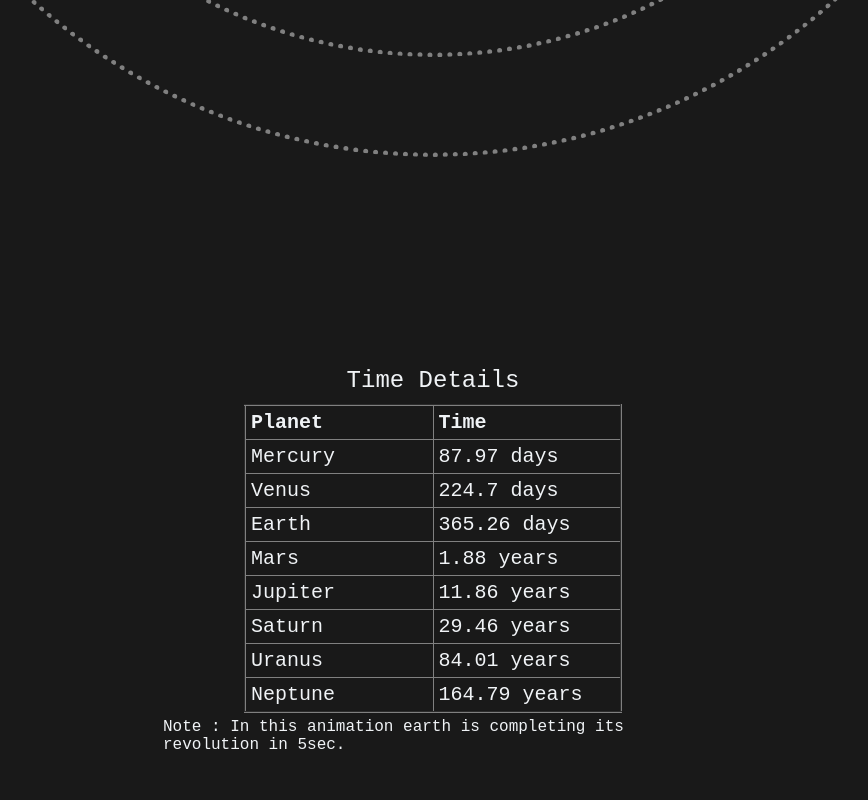
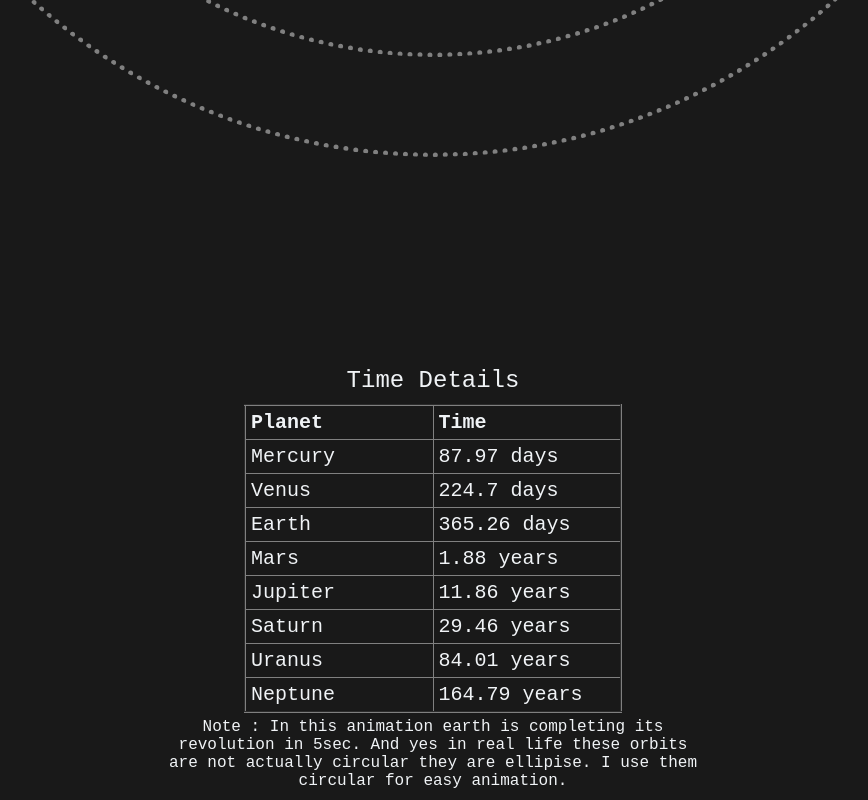
Before and after one commit to Gagan-Saini-GS/solar-system-animation, a plain HTML site: page index.html in a window 1280 px wide. Shown: the part 1388-2188 px from the top of the page, without its empty margins (207-1075 px from the left). Before the commit the page ends 2152 px from the top, so only its background shows below. Drawn offline with Linux system fonts and the light colour scheme.

Commit message:
Just some info added

```diff
--- a/index.html
+++ b/index.html
@@ -90,8 +90,10 @@
           </tbody>
         </table>
       </div>
-      <div>
-        Note : In this animation earth is completing its revolution in 5sec.
+      <div class="note">
+        Note : In this animation earth is completing its revolution in 5sec. And
+        yes in real life these orbits are not actually circular they are
+        ellipise. I use them circular for easy animation.
       </div>
     </div>
   </body>
--- a/style.css
+++ b/style.css
@@ -70,6 +70,10 @@ thead td {
 .time-section {
   width: 70%;
   margin: 0px auto;
+}
+
+.note {
+  text-align: center;
 }
 
 .container {
```
